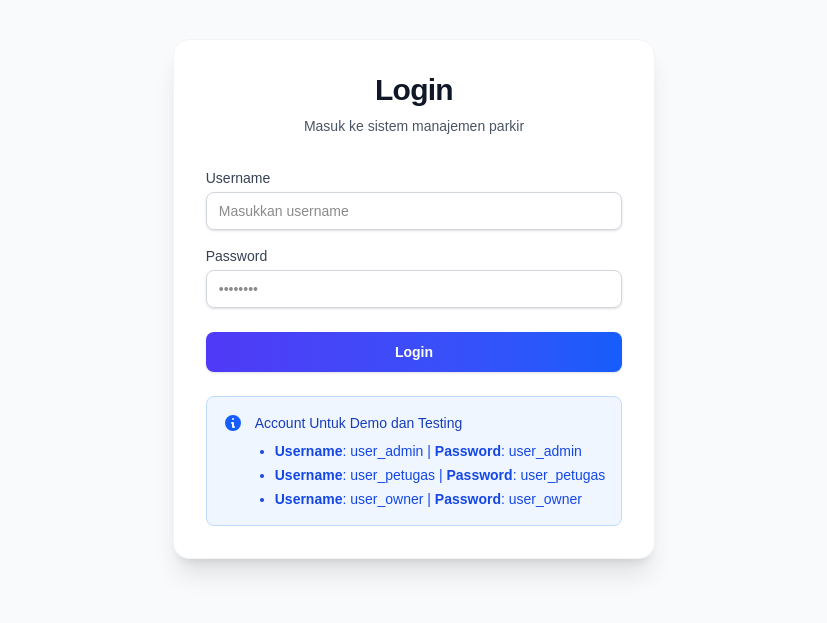
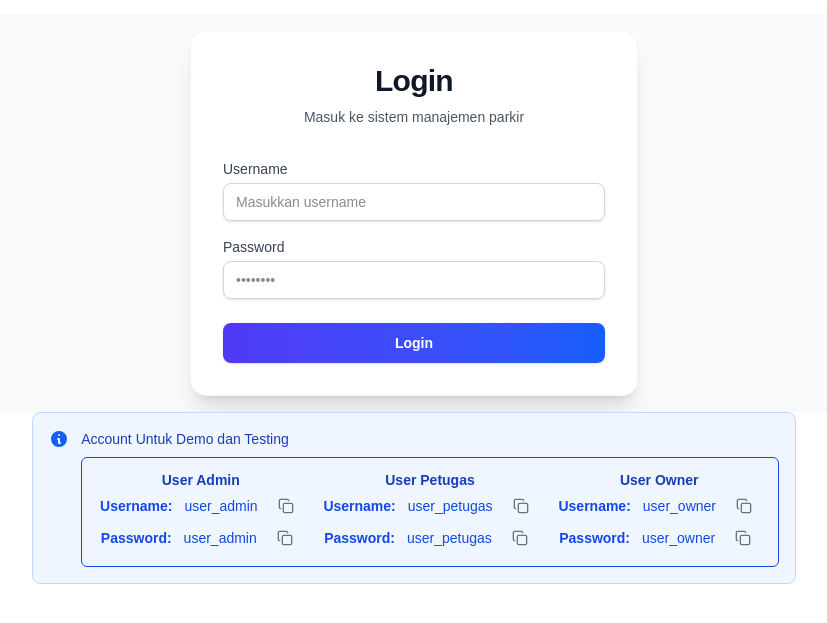
Before and after one commit to NaApipp/parking_manegement_system, a Next.js app: page /login in a window 1280 px wide. Shown: the part 101-724 px from the top of the page, without its empty margins (226-1053 px from the left). Built offline with nearby package versions, Linux system fonts and the light colour scheme.

Commit message:
style: implementation button copy and update style alert information

```diff
--- a/app/(OnBoarding)/login/page.tsx
+++ b/app/(OnBoarding)/login/page.tsx
@@ -3,6 +3,7 @@
 import { useState } from "react";
 import { useRouter } from "next/navigation";
 import Link from "next/link";
+import ButtonCopy from "@/app/components/ButtonCopy";
 
 export default function LoginPage() {
   const router = useRouter();
@@ -64,8 +65,9 @@ export default function LoginPage() {
   };
 
   return (
-    <div className="flex min-h-screen items-center justify-center bg-gray-50 p-4 dark:bg-zinc-950">
-      <div className="w-fit space-y-8 rounded-2xl bg-white p-8 shadow-xl dark:bg-zinc-900 border border-gray-100 dark:border-zinc-800">
+    <div className="flex flex-col justify-center min-h-screen">
+      <div className="flex items-center justify-center bg-gray-50 p-4 dark:bg-zinc-950">
+        <div className="w-full max-w-md space-y-8 rounded-2xl bg-white p-8 shadow-xl dark:bg-zinc-900 border border-gray-100 dark:border-zinc-800">
           <div className="text-center">
             <h2 className="text-3xl font-bold tracking-tight text-gray-900 dark:text-zinc-50">
               Login
@@ -137,8 +139,12 @@ export default function LoginPage() {
               </button>
             </div>
 
+            {/* <AlertDemoUser /> */}
+          </form>
+        </div>
+      </div>
+      <div className="flex justify-center">
         <AlertDemoUser />
-        </form>
       </div>
     </div>
   );
@@ -146,7 +152,7 @@ export default function LoginPage() {
 
 function AlertDemoUser() {
   return (
-    <div className="rounded-lg border border-blue-200 dark:border-blue-800 bg-blue-50 dark:bg-blue-900/30 p-4">
+    <div className="rounded-lg border border-blue-200 dark:border-blue-800 bg-blue-50 dark:bg-blue-900/30 p-4 w-fit">
       <div className="flex items-start justify-between">
         <div className="flex">
           <div className="flex-shrink-0">
@@ -167,11 +173,47 @@ function AlertDemoUser() {
               Account Untuk Demo dan Testing
             </h3>
             <div className="mt-2 text-sm text-blue-700 dark:text-blue-400">
-              <ul role="list" className="list-disc pl-5 space-y-1">
-                <li><span className="font-bold">Username</span>: user_admin | <span className="font-bold">Password</span>: user_admin</li>
-                <li><span className="font-bold">Username</span>: user_petugas | <span className="font-bold">Password</span>: user_petugas</li>
-                <li><span className="font-bold">Username</span>: user_owner | <span className="font-bold">Password</span>: user_owner</li>
-              </ul>
+              <div className="border p-3 grid grid-cols-1 sm:grid-cols-3 gap-4 rounded-md">
+                <div>
+                  <h3 className="text-sm font-bold text-center text-blue-800 dark:text-blue-300">
+                    User Admin
+                  </h3>
+                  <p className="flex gap-3 justify-center items-center">
+                    <span className="font-bold">Username:</span>user_admin
+                    <ButtonCopy text="user_admin" />
+                  </p>
+                  <p className="flex gap-3 justify-center items-center">
+                    <span className="font-bold">Password:</span>user_admin
+                    <ButtonCopy text="user_admin" />
+                  </p>
+                </div>
+                <div>
+                  <h3 className="text-sm font-bold text-center text-blue-800 dark:text-blue-300">
+                    User Petugas
+                  </h3>
+                  <p className="flex gap-3 justify-center items-center">
+                    <span className="font-bold">Username:</span>user_petugas
+                    <ButtonCopy text="user_petugas" />
+                  </p>
+                  <p className="flex gap-3 justify-center items-center">
+                    <span className="font-bold">Password:</span>user_petugas
+                    <ButtonCopy text="user_petugas" />
+                  </p>
+                </div>
+                <div>
+                  <h3 className="text-sm font-bold text-center text-blue-800 dark:text-blue-300">
+                    User Owner
+                  </h3>
+                  <p className="flex gap-3 justify-center items-center">
+                    <span className="font-bold">Username:</span>user_owner
+                    <ButtonCopy text="user_owner" />
+                  </p>
+                  <p className="flex gap-3 justify-center items-center">
+                    <span className="font-bold">Password:</span>user_owner
+                    <ButtonCopy text="user_owner" />
+                  </p>
+                </div>
+              </div>
             </div>
           </div>
         </div>
```
Lines whose indentation alone changed are shown as unchanged.
